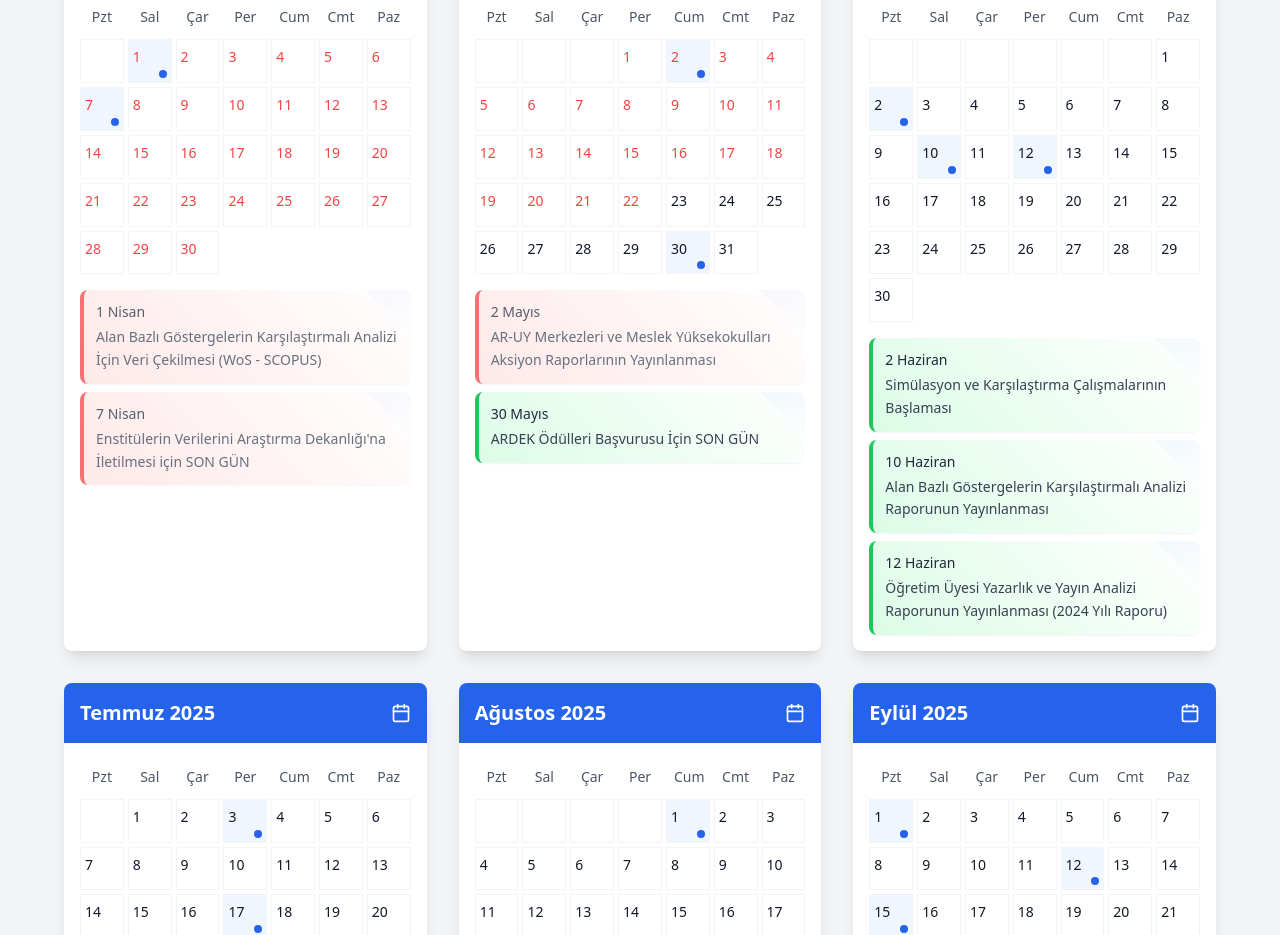
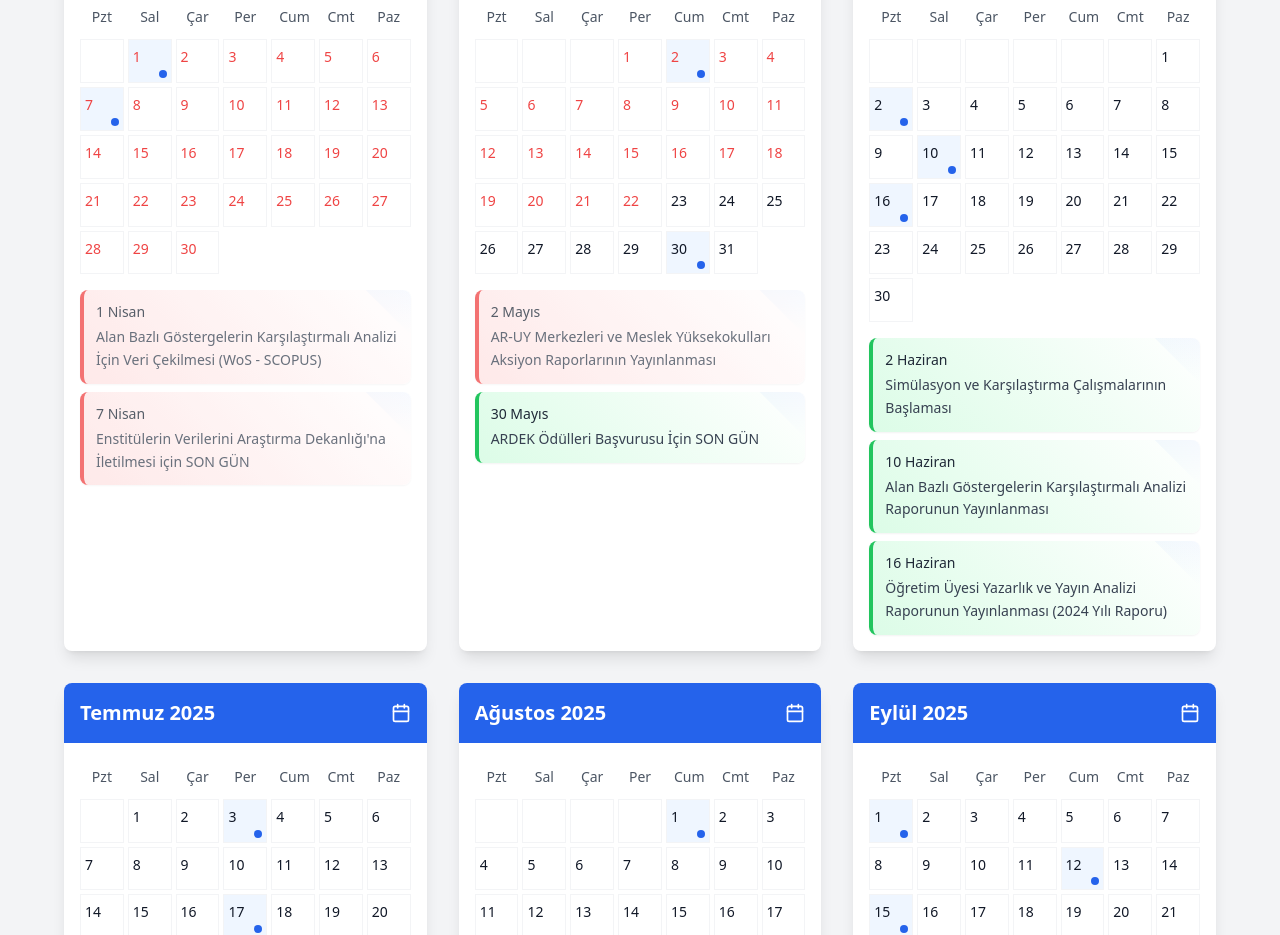
Before and after one commit to umitcaninz/analiztakvimi, a React (Vite) app: page / in a window 1280 px wide. Shown: the part 980-1915 px from the top of the page. Built offline with nearby package versions, Linux system fonts and the light colour scheme.

Commit message:
Update data.ts

```diff
--- a/src/data.ts
+++ b/src/data.ts
@@ -95,8 +95,8 @@ export const calendarData: DataStore = {
     },
 
 
-        "2025-06-12": {
-      "date": "2025-06-12",
+        "2025-06-16": {
+      "date": "2025-06-16",
       "description": "Öğretim Üyesi Yazarlık ve Yayın Analizi Raporunun Yayınlanması (2024 Yılı Raporu)",
       "is_new": true
     },
```
